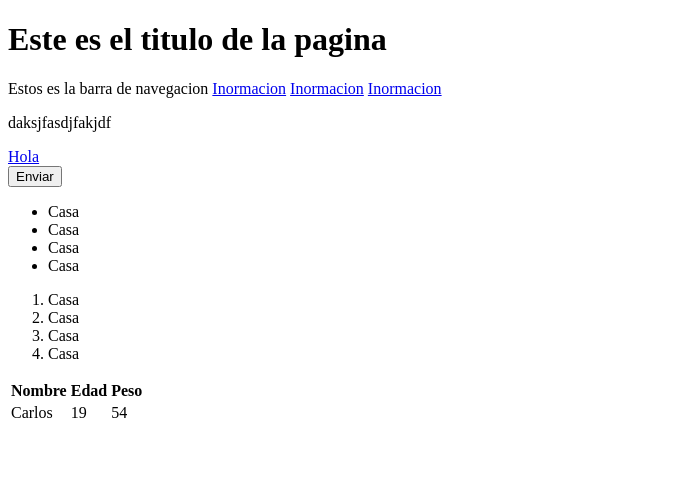
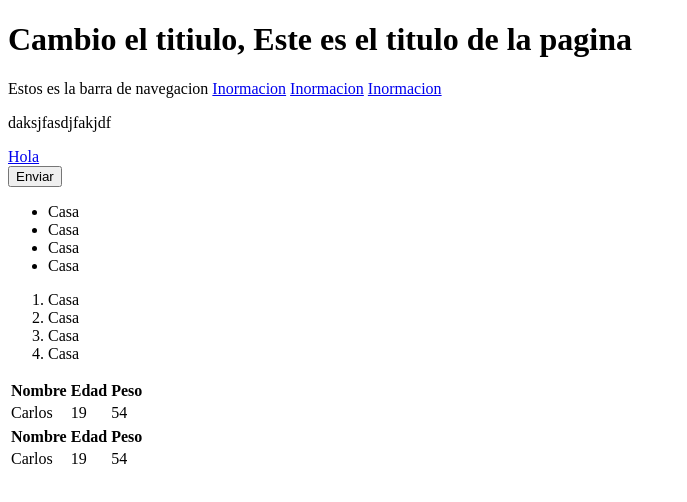
Before and after one commit to carum98/prueba1, a plain HTML site: page index.html in a window 1280 px wide. Shown: the whole page, without its empty margins (0-687 px from the left). Drawn offline with Linux system fonts and the light colour scheme.

Commit message:
Se cambio el unos textos

```diff
--- a/index.html
+++ b/index.html
@@ -7,7 +7,7 @@
     <title>Esta pagiana es de prueba</title>
 </head>
 <body>
-    <h1>Este es el titulo de la pagina</h1>
+    <h1>Cambio el titiulo, Este es el titulo de la pagina</h1>
     <nav>Estos es la barra de navegacion
         <a href="#">Inormacion</a>
         <a href="#">Inormacion</a>
@@ -48,7 +48,20 @@
             </tr>
         </table>
     </div>
-
+    <div>
+        <table>
+            <tr>
+                <th>Nombre</th>
+                <th>Edad</th>
+                <th>Peso</th>
+            </tr>
+            <tr>
+                <td>Carlos</td>
+                <td>19</td>
+                <td>54</td>
+            </tr>
+        </table>
+    </div>
 
 </body>
 </html>
```
